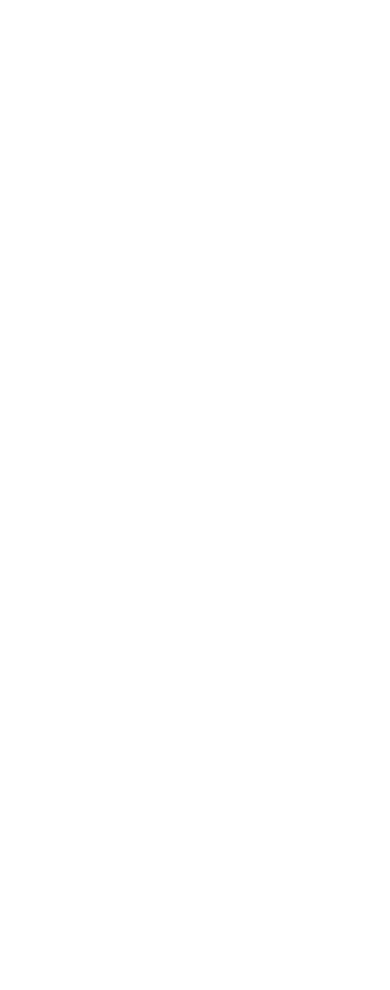
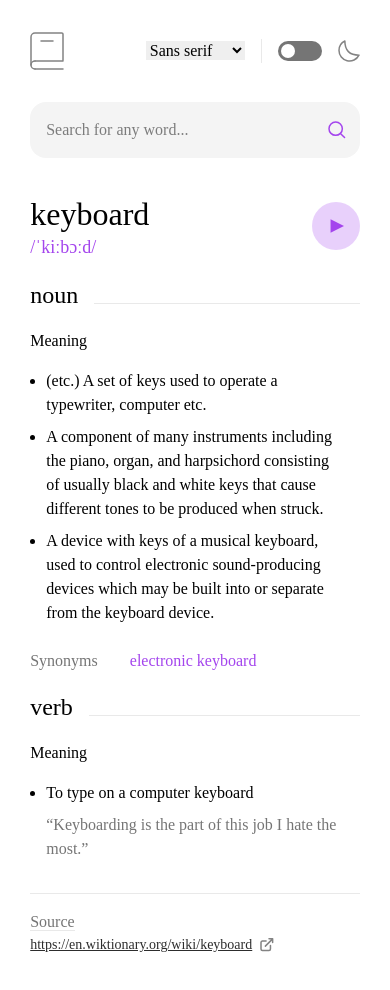
Before and after one commit to itsmedanb/dictionary-web-app, a plain HTML site: page index.html in a window 390 px wide. Before the commit the page ends 844 px from the top, so only its background shows below. Drawn offline with Linux system fonts and the light colour scheme.

Commit message:
mobile layout first pass
mobile layout first pass, functionality,  desktop/tablet layout and typography to be added later.

```diff
--- a/index.html
+++ b/index.html
@@ -3,12 +3,83 @@
 <head>
   <meta charset="UTF-8">
   <meta name="viewport" content="width=device-width, initial-scale=1.0">
-
+  <link rel="stylesheet" href="style.css">
+  <script src="index.js" defer></script>
   <link rel="icon" type="image/png" sizes="32x32" href="./assets/images/favicon-32x32.png">
-
-  <title>Frontend Mentor | Dictionary web app</title>
+  <title>Dictionary web app</title>
 </head>
 <body>
+  <main>
+    <section class="options-bar">
+      <div class="options-bar-left">
+        <img src="./assets/images/logo.svg" alt="">
+      </div>
+      <div class="options-bar-right">
+        <form>
+          <label for="select-font"></label>
+          <select name="select-font" id="select-font" class="select-font">
+            <option value="sans-serif">Sans serif</option>
+            <option value="serif">Serif</option>
+            <option value="mono">Mono</option>
+          </select>
+        </form>
+        <div class="dark-light-btn-outer">
+          <div class="dark-light-btn-inner"></div>
+        </div>
+        <img src="./assets/images/icon-moon.svg" alt="">
+      </div>
+    </section>
 
+    <section class="search">
+      <div class="search-bar">
+        <label for="search-bar-input"></label>
+        <input type="search" class="search-bar-input" id="search-bar-input" name="search-bar-input" placeholder="Search for any word..." />
+        <img class="search-bar-img" src="./assets/images/icon-search.svg" alt="">
+      </div>
+      <div class="search-bar-error"></div>
+    </section>
+
+    <section class="main-content">
+      <div class="main-content-word-group-wrapper">
+        <div class="main-content-word-group">
+          <p class="main-content-word">keyboard</p>
+          <p class="main-content-IPA">/ˈkiːbɔːd/</p>
+        </div>
+        <div class="main-content-play">
+          <img src="./assets/images/icon-play.svg" alt="">
+        </div>
+      </div>
+      <div class="main-content-noun-wrapper">
+        <p class="main-content-noun">noun</p>
+        <div class="main-content-noun-decoration"></div>
+      </div>
+      <p class="main-content-noun-meaning">Meaning</p>
+      <ul class="main-content-noun-meaning-list">
+        <li>(etc.) A set of keys used to operate a typewriter, computer etc.</li>
+        <li>A component of many instruments including the piano, organ, and harpsichord consisting of usually black and white keys that cause different tones to be produced when struck.</li>
+        <li>A device with keys of a musical keyboard, used to control electronic sound-producing devices which may be built into or separate from the keyboard device.</li>
+      </ul>
+      <div class="main-content-synonyms-wrapper">
+        <p class="main-content-synonyms">Synonyms</p>
+        <p class="main-content-electronic-keyboard">electronic keyboard</p>
+      </div>
+      <div>
+        <div class="main-content-verb-wrapper">
+          <p class="main-content-verb">verb</p>
+          <div class="main-content-verb-decoration"></div>
+        </div>
+        <p class="main-content-verb-meaning">Meaning</p>
+        <ul class="main-content-verb-meaning-list">
+          <li>To type on a computer keyboard</li>
+          <p class="main-content-verb-meaning-list-example">“Keyboarding is the part of this job I hate the most.”</p>
+        </ul>
+        <p class="source">Source</p>
+        <div class="source-link-wrapper">
+          <a class="source-link" href="https://en.wiktionary.org/wiki/keyboard">https://en.wiktionary.org/wiki/keyboard</a>
+          <img src="./assets/images/icon-new-window.svg" alt="" >
+        </div>
+      </div>
+    </section>
+  </main>
 </body>
 </html>
--- /dev/null
+++ b/style.css
@@ -0,0 +1,251 @@
+/*
+  1. Use a more-intuitive box-sizing model.
+*/
+*, *::before, *::after {
+    box-sizing: border-box;
+  }
+  /*
+    2. Remove default margin
+  */
+  * {
+    margin: 0;
+  }
+  /*
+    Typographic tweaks!
+    3. Add accessible line-height
+    4. Improve text rendering
+  */
+  body {
+    line-height: 1.5;
+    -webkit-font-smoothing: antialiased;
+  }
+  /*
+    5. Improve media defaults
+  */
+  img, picture, video, canvas, svg {
+    display: block;
+    max-width: 100%;
+  }
+  /*
+    6. Remove built-in form typography styles
+  */
+  input, button, textarea, select {
+    font: inherit;
+  }
+  /*
+    7. Avoid text overflows
+  */
+  p, h1, h2, h3, h4, h5, h6 {
+    overflow-wrap: break-word;
+  }
+  /*
+    8. Create a root stacking context
+  */
+  #root, #__next {
+    isolation: isolate;
+  }
+  /* clears the ‘X’ from Internet Explorer */
+    input[type=search]::-ms-clear { display: none; width : 0; height: 0; }
+    input[type=search]::-ms-reveal { display: none; width : 0; height: 0; }
+    /* clears the ‘X’ from Chrome */
+    input[type="search"]::-webkit-search-decoration,
+    input[type="search"]::-webkit-search-cancel-button,
+    input[type="search"]::-webkit-search-results-button,
+    input[type="search"]::-webkit-search-results-decoration { display: none; }
+
+
+  body{
+    display: flex;
+    justify-content: center;
+    width: 100%;
+  }
+  main{
+    width: 84.5%;
+    max-width: 43.0625rem;
+  }
+  .options-bar{
+    display: flex;
+    justify-content: space-between;
+    align-items: center;
+    margin-top: 2rem;
+  }
+  .options-bar-right{
+    display: flex;
+    justify-content: center;
+    align-items: center;
+  }
+  .options-bar-right form{
+    border-right: 1px solid #E9E9E9;
+    margin-right: 1rem;
+  }
+  .select-font{
+    border: none;
+    outline: none;
+    padding: 0 1rem 0 0;
+    margin-right: 1rem;
+  }
+  .dark-light-btn-outer{
+    display: flex;
+    align-items: center;
+    justify-content: flex-start;
+    margin-right: 1rem;
+    width: 2.75rem;
+    height: 1.25rem;
+    background-color: #757575;
+    border-radius: 1rem;
+  }
+  .dark-light-btn-inner{
+    border-radius: 50%;
+    background-color: #FFF;
+    width: 0.9rem;
+    height: 0.9rem;
+    margin-left: 0.2rem;
+  }
+
+
+
+  .search{
+    margin-top: 2rem;
+  }
+  .search-bar-error{
+    color: #FF5252;
+  }
+  .search-bar{
+    display: flex;
+  }
+  .search-bar:focus{
+    outline: blue;
+  }
+  .search-bar-input{
+    width: 100%;
+    padding: 1rem;
+    background-color: #F4F4F4;
+    border: none;
+    border-radius: 1rem;
+  }
+  .search-bar-input:focus{
+    outline-color: #A445ED;
+  }
+  .search-bar-input::placeholder{
+    color: #2D2D2D;
+    opacity: .6;
+  }
+  .search-bar-img{
+    margin-left: -2rem;
+  }
+
+
+
+
+  .main-content{
+    margin-top: 2rem;
+  }
+  .main-content-word-group-wrapper{
+    display: flex;
+    justify-content: space-between;
+    align-items: center;
+  }
+  .main-content-word-group{
+
+  }
+  .main-content-word{
+    font-size: 2rem;
+  }
+  .main-content-IPA{
+    font-size: 1.125rem;
+    color: #A445ED;
+    margin-top: -0.25rem;
+  }
+  .main-content-play img{
+    width: 3rem;
+  }
+  .main-content-noun-wrapper{
+    margin-top: 1rem;
+    width: 100%;
+    display: flex;
+    flex-direction: row;
+    align-items: center;
+  }
+  .main-content-noun{
+    font-size: 1.5rem;
+    margin-right: 1rem;
+    margin-bottom: 1rem;
+
+  }
+  .main-content-noun-decoration{
+    width: 100%;
+    height: 1px;
+    border-bottom: 1px solid #E9E9E9;
+
+  }
+  .main-content-noun-meaning{
+
+  }
+  .main-content-noun-meaning-list {
+    margin: 0rem;
+    padding: 1rem;
+  }
+  .main-content-noun-meaning-list li{
+    margin-bottom: 0.5rem;
+  }
+
+  .main-content-synonyms-wrapper{
+    display: flex;
+  }
+  .main-content-synonyms{
+    color: #757575;
+    margin-right: 2rem;
+  }
+  .main-content-electronic-keyboard{
+    color: #A445ED;
+  }
+
+  .main-content-verb-wrapper{
+    margin-top: 1rem;
+    width: 100%;
+    display: flex;
+    flex-direction: row;
+    align-items: center;
+  }
+  .main-content-verb{
+    font-size: 1.5rem;
+    margin-right: 1rem;
+    margin-bottom: 1rem;
+  }
+  .main-content-verb-decoration{
+    width: 100%;
+    height: 1px;
+    border-bottom: 1px solid #E9E9E9;
+
+  }
+
+  .main-content-verb-meaning-list {
+    margin: 0rem;
+    padding: 1rem;
+    padding-bottom: 2rem;
+    border-bottom: 1px solid #E9E9E9;
+    margin-bottom: 1rem;
+  }
+  .main-content-verb-meaning-list li{
+    margin-bottom: 0.5rem;
+  }
+  .main-content-verb-meaning-list-example{
+    color: #757575;
+  }
+  .source{
+    display: inline;
+    color: #757575;
+    border-bottom: 1px solid #E9E9E9;
+  }
+  .source-link-wrapper{
+    font-size: 0.875rem;
+    display: flex;
+    flex-direction: row;
+    flex-wrap: nowrap;
+    margin-bottom: 4rem;
+  }
+  .source-link{
+    color: #2D2D2D;
+    margin-right: 0.5rem;
+    text-decoration: underline;
+  }
```
Also changed, not shown: index.js (added).
